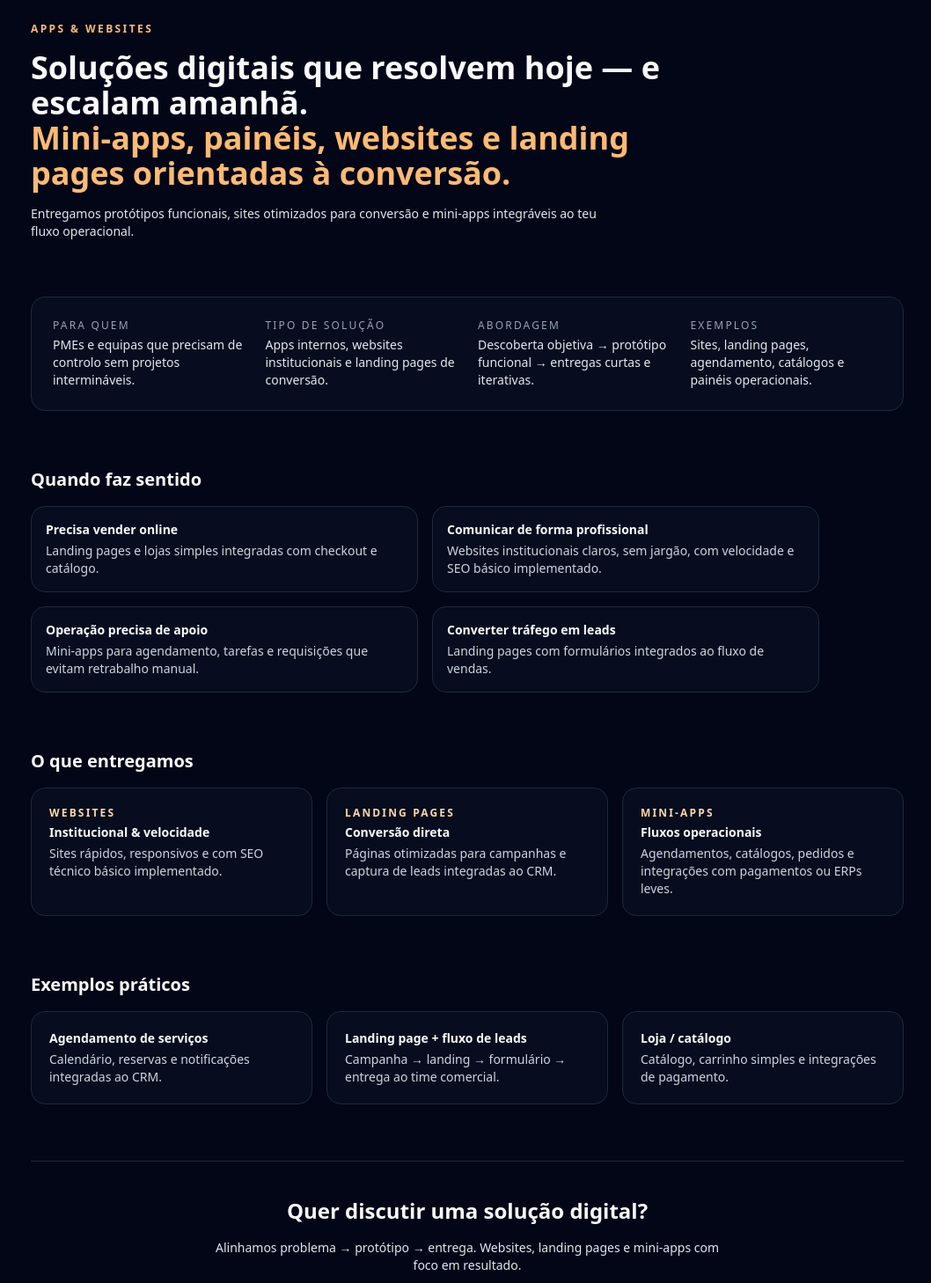
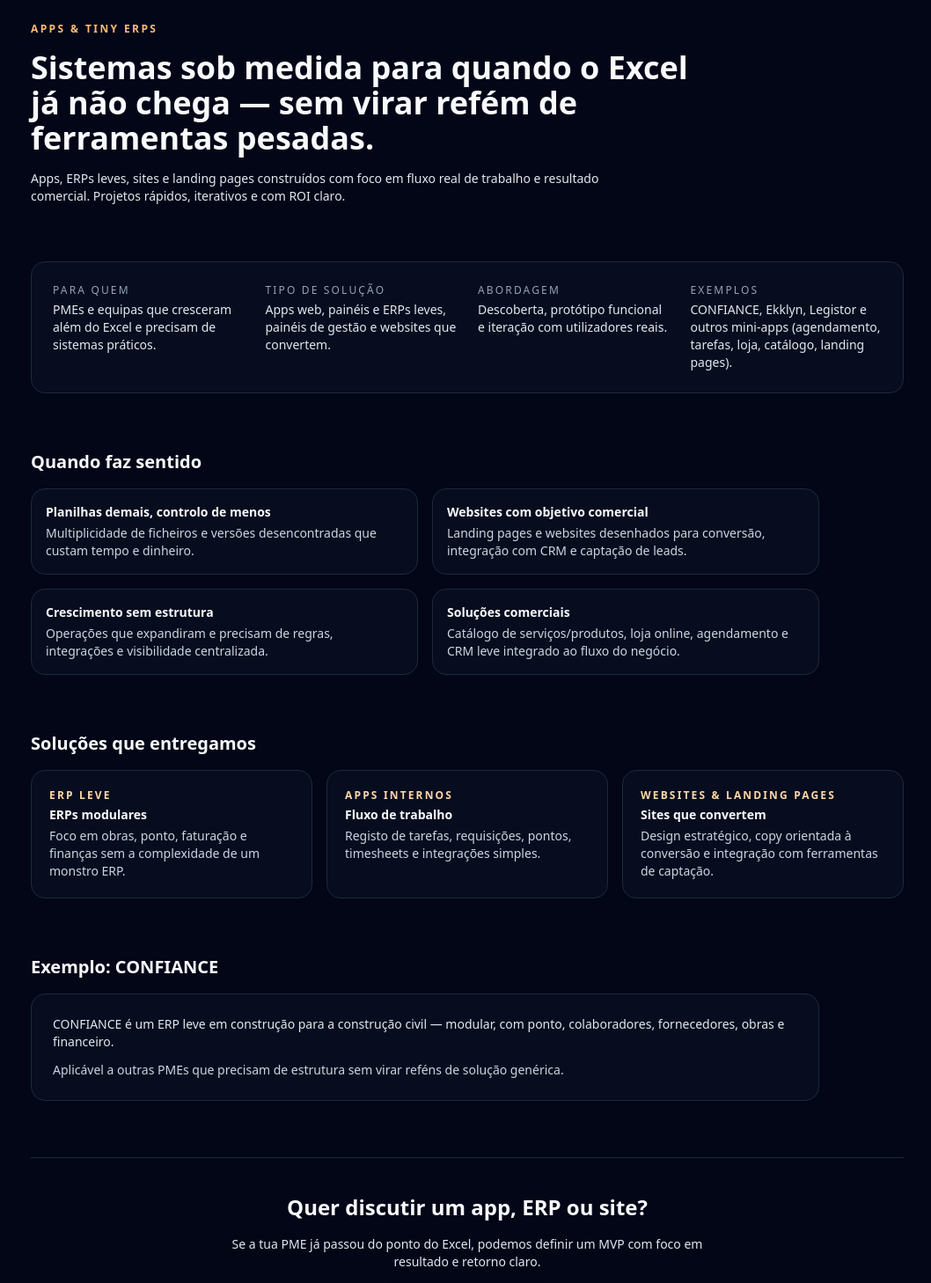
Before and after one commit to libertrendz/libertrendz-site, a Next.js app: page /apps in a window 1280 px wide. Shown: the part 120-1578 px from the top of the page at 88% size, without its empty margins (109-1167 px from the left). Built offline with nearby package versions, Linux system fonts and the light colour scheme.

Commit message:
Atualizar o page.tsx

```diff
--- a/app/apps/page.tsx
+++ b/app/apps/page.tsx
@@ -1,22 +1,19 @@
-import React from "react";
+import Image from "next/image";
 
-export default function AppsPage(): JSX.Element {
+export default function AppsPage() {
   return (
     <main className="min-h-[calc(100vh-5rem)] bg-slate-950 text-slate-50">
       <section className="container-page py-12 lg:py-16 space-y-16">
         {/* HERO */}
         <div className="max-w-3xl space-y-4">
           <p className="text-xs font-semibold uppercase tracking-[0.2em] text-accent-400">
-            Apps & Websites
+            Apps & Tiny ERPs
           </p>
           <h1 className="text-3xl font-bold leading-tight md:text-4xl">
-            Soluções digitais que resolvem hoje — e escalam amanhã.
-            <span className="block text-accent-400">
-              Mini-apps, painéis, websites e landing pages orientadas à conversão.
-            </span>
+            Sistemas sob medida para quando o Excel já não chega — sem virar refém de ferramentas pesadas.
           </h1>
           <p className="text-sm text-slate-200 max-w-2xl">
-            Entregamos protótipos funcionais, sites otimizados para conversão e mini-apps integráveis ao teu fluxo operacional.
+            Apps, ERPs leves, sites e landing pages construídos com foco em fluxo real de trabalho e resultado comercial. Projetos rápidos, iterativos e com ROI claro.
           </p>
         </div>
 
@@ -24,19 +21,19 @@ export default function AppsPage(): JSX.Element {
         <div className="grid gap-6 rounded-2xl border border-slate-800 bg-slate-900/40 p-6 md:grid-cols-4">
           <div>
             <p className="text-xs uppercase tracking-[0.18em] text-slate-400">Para quem</p>
-            <p className="mt-1 text-sm text-slate-200">PMEs e equipas que precisam de controlo sem projetos intermináveis.</p>
+            <p className="mt-1 text-sm text-slate-200">PMEs e equipas que cresceram além do Excel e precisam de sistemas práticos.</p>
           </div>
           <div>
             <p className="text-xs uppercase tracking-[0.18em] text-slate-400">Tipo de solução</p>
-            <p className="mt-1 text-sm text-slate-200">Apps internos, websites institucionais e landing pages de conversão.</p>
+            <p className="mt-1 text-sm text-slate-200">Apps web, painéis e ERPs leves, painéis de gestão e websites que convertem.</p>
           </div>
           <div>
             <p className="text-xs uppercase tracking-[0.18em] text-slate-400">Abordagem</p>
-            <p className="mt-1 text-sm text-slate-200">Descoberta objetiva → protótipo funcional → entregas curtas e iterativas.</p>
+            <p className="mt-1 text-sm text-slate-200">Descoberta, protótipo funcional e iteração com utilizadores reais.</p>
           </div>
           <div>
             <p className="text-xs uppercase tracking-[0.18em] text-slate-400">Exemplos</p>
-            <p className="mt-1 text-sm text-slate-200">Sites, landing pages, agendamento, catálogos e painéis operacionais.</p>
+            <p className="mt-1 text-sm text-slate-200">CONFIANCE, Ekklyn, Legistor e outros mini-apps (agendamento, tarefas, loja, catálogo, landing pages).</p>
           </div>
         </div>
 
@@ -45,81 +42,64 @@ export default function AppsPage(): JSX.Element {
           <h2 className="text-xl font-semibold text-slate-50">Quando faz sentido</h2>
           <div className="grid gap-4 md:grid-cols-2 max-w-4xl">
             <div className="rounded-2xl border border-slate-800 bg-slate-900/40 p-4 text-sm text-slate-200">
-              <p className="mb-1 font-semibold text-slate-50">Precisa vender online</p>
-              <p className="text-slate-300">Landing pages e lojas simples integradas com checkout e catálogo.</p>
+              <p className="mb-1 font-semibold text-slate-50">Planilhas demais, controlo de menos</p>
+              <p className="text-slate-300">Multiplicidade de ficheiros e versões desencontradas que custam tempo e dinheiro.</p>
             </div>
             <div className="rounded-2xl border border-slate-800 bg-slate-900/40 p-4 text-sm text-slate-200">
-              <p className="mb-1 font-semibold text-slate-50">Comunicar de forma profissional</p>
-              <p className="text-slate-300">Websites institucionais claros, sem jargão, com velocidade e SEO básico implementado.</p>
+              <p className="mb-1 font-semibold text-slate-50">Websites com objetivo comercial</p>
+              <p className="text-slate-300">Landing pages e websites desenhados para conversão, integração com CRM e captação de leads.</p>
             </div>
             <div className="rounded-2xl border border-slate-800 bg-slate-900/40 p-4 text-sm text-slate-200">
-              <p className="mb-1 font-semibold text-slate-50">Operação precisa de apoio</p>
-              <p className="text-slate-300">Mini-apps para agendamento, tarefas e requisições que evitam retrabalho manual.</p>
+              <p className="mb-1 font-semibold text-slate-50">Crescimento sem estrutura</p>
+              <p className="text-slate-300">Operações que expandiram e precisam de regras, integrações e visibilidade centralizada.</p>
             </div>
             <div className="rounded-2xl border border-slate-800 bg-slate-900/40 p-4 text-sm text-slate-200">
-              <p className="mb-1 font-semibold text-slate-50">Converter tráfego em leads</p>
-              <p className="text-slate-300">Landing pages com formulários integrados ao fluxo de vendas.</p>
+              <p className="mb-1 font-semibold text-slate-50">Soluções comerciais</p>
+              <p className="text-slate-300">Catálogo de serviços/produtos, loja online, agendamento e CRM leve integrado ao fluxo do negócio.</p>
             </div>
           </div>
         </div>
 
         {/* TIPOS DE SOLUÇÃO */}
         <div className="space-y-4">
-          <h2 className="text-xl font-semibold text-slate-50">O que entregamos</h2>
+          <h2 className="text-xl font-semibold text-slate-50">Soluções que entregamos</h2>
           <div className="grid gap-4 md:grid-cols-3">
             <div className="rounded-2xl border border-slate-800 bg-slate-900/40 p-5 text-sm text-slate-200">
-              <p className="mb-1 text-xs font-semibold uppercase tracking-[0.18em] text-accent-300">Websites</p>
-              <p className="font-semibold text-slate-50">Institucional & velocidade</p>
-              <p className="mt-1 text-slate-300">Sites rápidos, responsivos e com SEO técnico básico implementado.</p>
+              <p className="mb-1 text-xs font-semibold uppercase tracking-[0.18em] text-accent-300">ERP leve</p>
+              <p className="font-semibold text-slate-50">ERPs modulares</p>
+              <p className="mt-1 text-slate-300">Foco em obras, ponto, faturação e finanças sem a complexidade de um monstro ERP.</p>
             </div>
-
             <div className="rounded-2xl border border-slate-800 bg-slate-900/40 p-5 text-sm text-slate-200">
-              <p className="mb-1 text-xs font-semibold uppercase tracking-[0.18em] text-accent-300">Landing pages</p>
-              <p className="font-semibold text-slate-50">Conversão direta</p>
-              <p className="mt-1 text-slate-300">Páginas otimizadas para campanhas e captura de leads integradas ao CRM.</p>
+              <p className="mb-1 text-xs font-semibold uppercase tracking-[0.18em] text-accent-300">Apps internos</p>
+              <p className="font-semibold text-slate-50">Fluxo de trabalho</p>
+              <p className="mt-1 text-slate-300">Registo de tarefas, requisições, pontos, timesheets e integrações simples.</p>
             </div>
-
             <div className="rounded-2xl border border-slate-800 bg-slate-900/40 p-5 text-sm text-slate-200">
-              <p className="mb-1 text-xs font-semibold uppercase tracking-[0.18em] text-accent-300">Mini-apps</p>
-              <p className="font-semibold text-slate-50">Fluxos operacionais</p>
-              <p className="mt-1 text-slate-300">Agendamentos, catálogos, pedidos e integrações com pagamentos ou ERPs leves.</p>
+              <p className="mb-1 text-xs font-semibold uppercase tracking-[0.18em] text-accent-300">Websites & Landing Pages</p>
+              <p className="font-semibold text-slate-50">Sites que convertem</p>
+              <p className="mt-1 text-slate-300">Design estratégico, copy orientada à conversão e integração com ferramentas de captação.</p>
             </div>
           </div>
         </div>
 
-        {/* MINI-APPS & WEBSITES */}
-        <div id="mini-apps" className="space-y-4">
-          <h2 className="text-xl font-semibold text-slate-50">Exemplos práticos</h2>
-
-          <div className="grid gap-4 md:grid-cols-3">
-            <div className="rounded-2xl border border-slate-800 bg-slate-900/40 p-5 text-sm text-slate-200">
-              <p className="font-semibold text-slate-50">Agendamento de serviços</p>
-              <p className="text-slate-300 mt-1">Calendário, reservas e notificações integradas ao CRM.</p>
-            </div>
-
-            <div className="rounded-2xl border border-slate-800 bg-slate-900/40 p-5 text-sm text-slate-200">
-              <p className="font-semibold text-slate-50">Landing page + fluxo de leads</p>
-              <p className="text-slate-300 mt-1">Campanha → landing → formulário → entrega ao time comercial.</p>
-            </div>
-
-            <div className="rounded-2xl border border-slate-800 bg-slate-900/40 p-5 text-sm text-slate-200">
-              <p className="font-semibold text-slate-50">Loja / catálogo</p>
-              <p className="text-slate-300 mt-1">Catálogo, carrinho simples e integrações de pagamento.</p>
-            </div>
+        {/* EXEMPLO: CONFIANCE */}
+        <div className="space-y-4">
+          <h2 className="text-xl font-semibold text-slate-50">Exemplo: CONFIANCE</h2>
+          <div className="rounded-2xl border border-slate-800 bg-slate-900/40 p-6 text-sm text-slate-200 max-w-4xl space-y-3">
+            <p>CONFIANCE é um ERP leve em construção para a construção civil — modular, com ponto, colaboradores, fornecedores, obras e financeiro.</p>
+            <p className="text-slate-300">Aplicável a outras PMEs que precisam de estrutura sem virar reféns de solução genérica.</p>
           </div>
         </div>
 
         {/* CTA FINAL */}
         <div className="pt-10 border-t border-slate-800 text-center space-y-4">
-          <h2 className="text-2xl font-semibold text-slate-50">Quer discutir uma solução digital?</h2>
-          <p className="max-w-xl mx-auto text-sm text-slate-200">
-            Alinhamos problema → protótipo → entrega. Websites, landing pages e mini-apps com foco em resultado.
-          </p>
+          <h2 className="text-2xl font-semibold text-slate-50">Quer discutir um app, ERP ou site?</h2>
+          <p className="max-w-xl mx-auto text-sm text-slate-200">Se a tua PME já passou do ponto do Excel, podemos definir um MVP com foco em resultado e retorno claro.</p>
           <a
             href="/contato"
             className="inline-flex items-center justify-center rounded-lg bg-accent-500 px-6 py-3 text-sm font-semibold text-slate-950 shadow-lg shadow-accent-500/30 transition hover:bg-accent-400"
           >
-            Falar sobre uma solução
+            Falar sobre um projeto
           </a>
         </div>
       </section>
```
